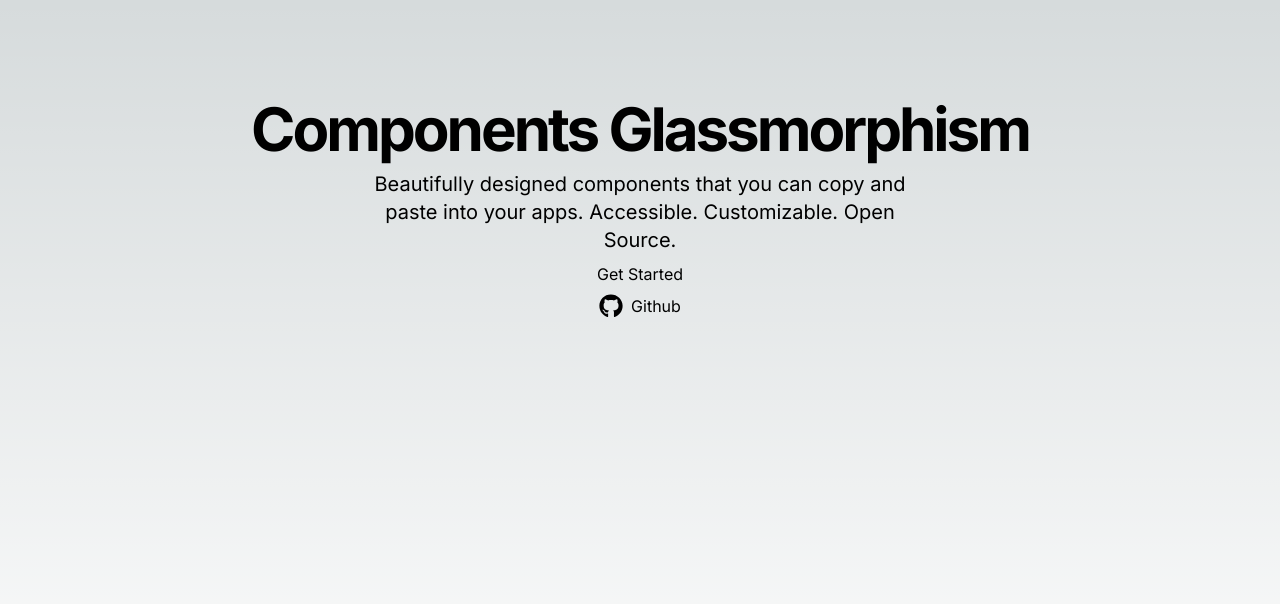
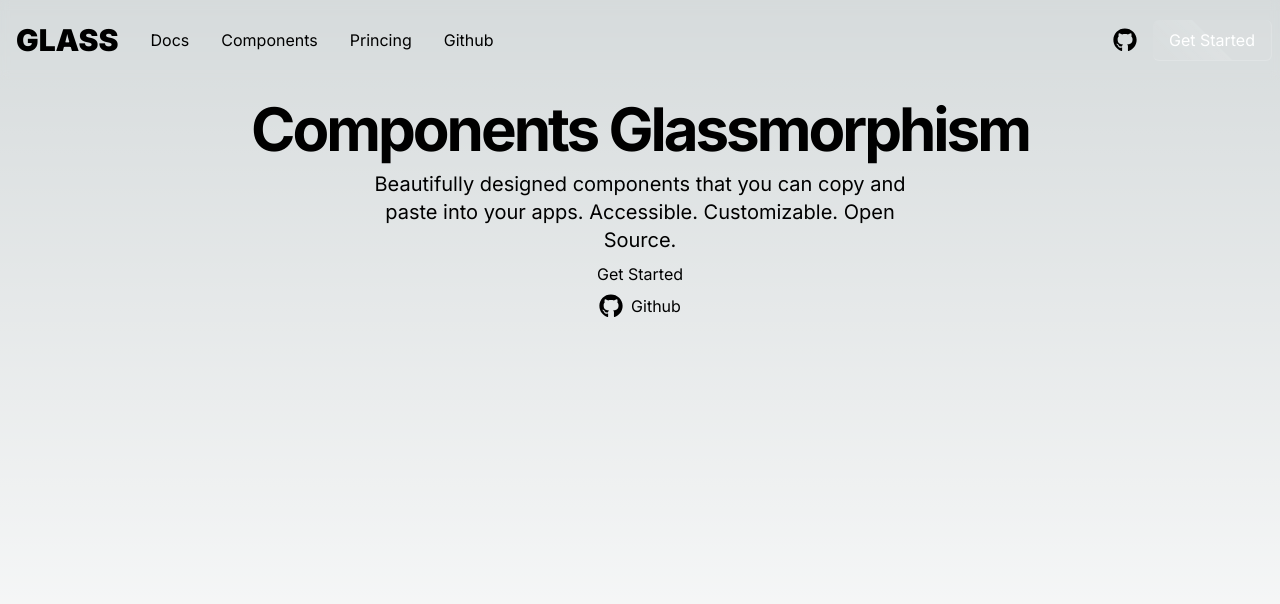
Before and after one commit to fernandopanduro/glassmorphism-components, a Next.js app: page / in a window 1280 px wide. Shown: the top 604 px of the page. Built offline with nearby package versions, Linux system fonts and the light colour scheme.

Commit message:
✨ feat: Add header

```diff
--- a/app/layout.tsx
+++ b/app/layout.tsx
@@ -1,6 +1,7 @@
 import type { Metadata } from "next";
 import { Inter } from "next/font/google";
 import "./globals.css";
+import Header from "@/components/Header";
 
 const inter = Inter({ subsets: ["latin"] });
 
@@ -16,7 +17,10 @@ export default function RootLayout({
 }>) {
   return (
     <html lang="en">
-      <body className={inter.className}>{children}</body>
+      <body className={inter.className}>
+        <Header />
+        {children}
+      </body>
     </html>
   );
 }
--- a/app/page.tsx
+++ b/app/page.tsx
@@ -23,7 +23,10 @@ export default function Home() {
           apps. Accessible. Customizable. Open Source.
         </span>
         <Link href={"/docs"}>Get Started</Link>
-        <Link href={"github"} className="flex gap-2">
+        <Link
+          target="__blanck"
+          href={"https://github.com/fernandopanduro/glassmorphism-components"}
+          className="flex gap-2">
           <FaGithub size={24} />
           Github
         </Link>
--- /dev/null
+++ b/components/Header.tsx
@@ -0,0 +1,111 @@
+"use client";
+
+import Link from "next/link";
+import React, { useState } from "react";
+import { FaGithub } from "react-icons/fa";
+import Button from "./glassmorphism/Button";
+
+const Header = () => {
+  const [menuVisible, setMenuVisible] = useState(false);
+  const [menuPosition, setMenuPosition] = useState({
+    left: 0,
+    top: 0,
+    width: 0,
+    height: 0,
+  });
+
+  const handleMouseEnter = (
+    event: React.MouseEvent<HTMLLIElement, MouseEvent>
+  ) => {
+    const { left, top, width, height } =
+      event.currentTarget.getBoundingClientRect();
+    setMenuPosition({ left, top, width, height });
+    setMenuVisible(true);
+  };
+
+  const handleMouseLeave = () => {
+    setMenuVisible(false);
+  };
+
+  return (
+    <header className="fixed top-0 left-0 w-full h-20 bg-white/05 backdrop-blur-sm flex items-center z-10">
+      <div className="mx-auto flex items-center justify-between gap-2 container z-20">
+        <ul className="flex items-center">
+          <li
+            className="px-4 py-1"
+            onMouseEnter={handleMouseEnter}
+            onMouseLeave={handleMouseLeave}>
+            <Link href={"/"}>
+              <h1 className="uppercase text-3xl font-black">Glass</h1>
+            </Link>
+          </li>
+          <li
+            className="px-4 py-1"
+            onMouseEnter={handleMouseEnter}
+            onMouseLeave={handleMouseLeave}>
+            <Link href={"/Docs"}>Docs</Link>
+          </li>
+          <li
+            className="px-4 py-1"
+            onMouseEnter={handleMouseEnter}
+            onMouseLeave={handleMouseLeave}>
+            <Link href={"/Docs/Components"}>Components</Link>
+          </li>
+          <li
+            className="px-4 py-1"
+            onMouseEnter={handleMouseEnter}
+            onMouseLeave={handleMouseLeave}>
+            <Link href={"/Pricing"}>Princing</Link>
+          </li>
+          <li
+            className="px-4 py-1"
+            onMouseEnter={handleMouseEnter}
+            onMouseLeave={handleMouseLeave}>
+            <Link
+              target="__blanck"
+              href={
+                "https://github.com/fernandopanduro/glassmorphism-components"
+              }>
+              Github
+            </Link>
+          </li>
+        </ul>
+        <ul className="flex items-center">
+          <li
+            className="px-2 py-2"
+            onMouseEnter={handleMouseEnter}
+            onMouseLeave={handleMouseLeave}>
+            <Link
+              target="__blanck"
+              href={
+                "https://github.com/fernandopanduro/glassmorphism-components"
+              }>
+              <FaGithub size={24} />
+            </Link>
+          </li>
+          <li className="px-2 py-2">
+            <Link href={"/docs"}>
+              <Button>Get Started</Button>
+            </Link>
+          </li>
+        </ul>
+      </div>
+
+      {menuVisible && (
+        <div
+          className="absolute bg-white/20 backdrop-blur-md rounded z-50 left-0 top-0"
+          style={{
+            transform: `translateX(${menuPosition.left}px) translateY(${menuPosition.top}px)`,
+            width: menuPosition.width,
+            height: menuPosition.height,
+            transition: "all 300ms ease-in-out",
+            opacity: menuVisible ? 1 : 0,
+            visibility: menuVisible ? "visible" : "hidden",
+            zIndex: 10,
+          }}></div>
+      )}
+    </header>
+  );
+};
+
+export default Header;
```
